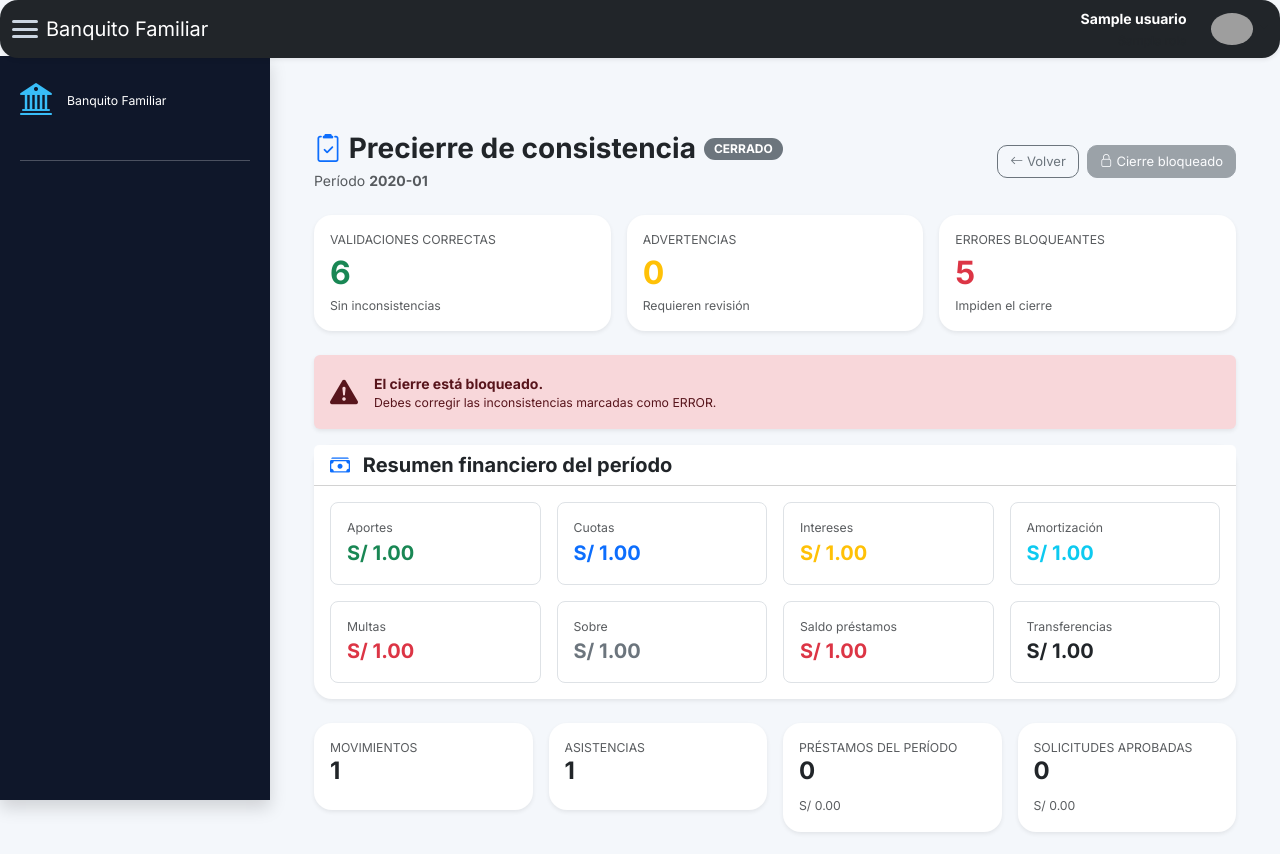
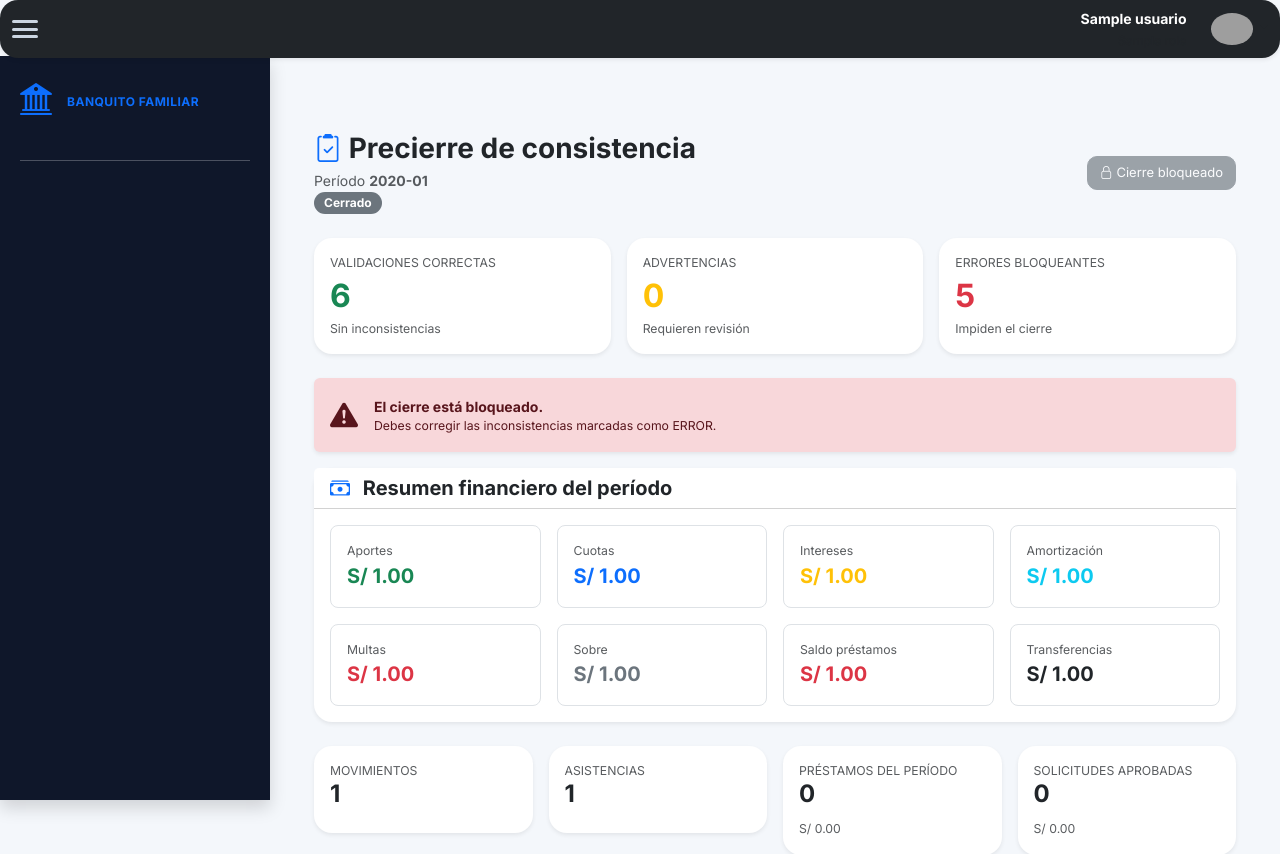
Before and after one commit to rcardenasch/AppBK, a Flask app: page /periodos/precierre/1 in a window 1280 px wide. Shown: the top 854 px of the page. Run offline with Flask 3, Linux system fonts and the light colour scheme; a user stored in the database is signed in; tables that the repository leaves empty hold one stand-in row (values such as "Sample post"); parts of the project's set-up code (start-up, migrations or seed data) failed here and were passed over; some libraries are stand-ins or nearby versions; grey boxes are pictures that could not be loaded.

Commit message:
Trabajo Commit - Ap BK

```diff
--- a/static/js/simulacion_transferencias.js
+++ b/static/js/simulacion_transferencias.js
@@ -998,14 +998,12 @@ document.addEventListener("DOMContentLoaded", () => {
                             {
 
                                 method: "POST",
-
                                 headers: {
 
                                     "Content-Type":
                                         "application/json"
 
                                 },
-
                                 body:
                                     JSON.stringify(
                                         datos
@@ -1031,7 +1029,6 @@ document.addEventListener("DOMContentLoaded", () => {
 
                     }
 
-
                     alert(
                         data.mensaje ||
                         "Distribución confirmada correctamente."
@@ -1056,7 +1053,6 @@ document.addEventListener("DOMContentLoaded", () => {
 
                     btnConfirmar.disabled =
                         false;
-
                     btnConfirmar.innerHTML =
                         `<i class="bi bi-check-circle"></i>
                          Confirmar distribución`;
--- a/templates/components/navbar.html
+++ b/templates/components/navbar.html
@@ -8,7 +8,7 @@
         </button>
 
         <!-- Título/Logo del sistema (Opcional, ayuda visualmente al lado de la hamburguesa) -->
-        <a class="navbar-brand ms-2" href="#">Banquito Familiar</a>
+        <a class="navbar-brand ms-2" href="#"></a>
 
         <div class="ms-auto d-flex align-items-center">
             <div class="text-end me-4">
--- a/templates/components/sidebar.html
+++ b/templates/components/sidebar.html
@@ -1,8 +1,9 @@
 <aside id="sidebar" class="sidebar shadow">
     <div class="logo">
-        <i class="bi bi-bank2"></i>
+        <i class="bi bi-bank2 text-primary"></i>
         <div>
-            <small>Banquito Familiar</small>
+            <small class="text-primary small fw-bold text-uppercase pb-1"
+                style="font-size: 0.75rem; letter-spacing: 0.5px;">Banquito Familiar</small>
         </div>
     </div>
 
@@ -20,9 +21,9 @@
         <!-- SEPARATOR: usuarios -->
         <!-- border-secondary hace que la línea divisoria también sea visible en fondo oscuro -->
         <li class="nav-item mt-3 pt-2 border-top border-secondary">
-            <span class="nav-link text-light small fw-bold text-uppercase pb-1 opacity-75"
-                style="font-size: 0.75rem; letter-spacing: 0.5px;">
-                Gestión de Usuarios
+            <span class="nav-link text-secondary small fw-bold text-uppercase pb-1 opacity-75"
+                style="font-size: 0.65rem; letter-spacing: 0.5px;">
+                Gestión de Accesos
             </span>
         </li>
         <li class="nav-item">
@@ -33,16 +34,17 @@
         <li class="nav-item mt-3 pt-2 border-top border-secondary">
             {% endif %}
             {% if current_user.rol.nombre in ["Tesorero", "Administrador","Socio"] %}
-            <span class="nav-link text-light small fw-bold text-uppercase pb-1 opacity-75"
-                style="font-size: 0.75rem; letter-spacing: 0.5px;">
+            <span class="nav-link text-secondary small fw-bold text-uppercase pb-1 opacity-75"
+                style="font-size: 0.65rem; letter-spacing: 0.5px;">
                 Estado Cuenta Socio
             </span>
+
         </li>
         <li class="nav-item">
             <a href="{{ url_for('socio_portal.mi_estado_cuenta', periodo_Id=periodo.id if periodo else periodo_respaldo_id) }}"
                 class="nav-link text-light-hover d-flex align-items-center gap-2">
                 <!-- OPCIÓN 1: Billetera/Finanzas (Recomendado) -->
-                <i class="bi bi-wallet2"></i> Portal
+                <i class="bi bi-cash-coin me-2 text-secondary"></i> Portal
 
                 <!-- OPCIÓN 2: Reporte/Extracto de cuenta (Descomenta si prefieres este) -->
                 <!-- <i class="bi bi-file-earmark-bar-graph"></i> Portal -->
@@ -55,25 +57,87 @@
         {% if current_user.rol.nombre in ["Tesorero", "Administrador"] %}
         <!-- SEPARATOR: GESTIÓN -->
         <!-- border-secondary hace que la línea divisoria también sea visible en fondo oscuro -->
-        <li class="nav-item mt-3 pt-2 border-top border-secondary">
-            <span class="nav-link text-light small fw-bold text-uppercase pb-1 opacity-75"
-                style="font-size: 0.75rem; letter-spacing: 0.5px;">
-                Gestión de Socios
-            </span>
+
+        <span class="nav-link text-secondary small fw-bold text-uppercase pb-1 opacity-75"
+            style="font-size: 0.65rem; letter-spacing: 0.5px;">
+            Gestión de Socios
+        </span>
         </li>
         <li class="nav-item">
             <a href="{{ url_for('socios.detalle', id=1) }}" class="nav-link">
-                <i class="bi bi-people"></i> Socios
+                <i class="bi-person-vcard text-secondary"></i> Socios
             </a>
         </li>
         <li class="nav-item">
             <a href="{{ url_for('acciones.index') }}" class="nav-link">
-                <i class="bi bi-people"></i> Acciones
+                <i class="bi bi-person-up text-secondary"></i> Acciones
+            </a>
+        </li>
+        <li class="nav-item">
+            <a href="{{ url_for('prestamos.saldos_iniciales') }}" class="nav-link">
+                <i class="bi bi-calendar-event text-secondary"></i> Saldos Iniciales
             </a>
         </li>
         <li class="nav-item">
             <a href="{{ url_for('prestamos.index') }}" class="nav-link">
-                <i class="bi bi-people"></i> Prestamos
+                <i class="bi bi-people text-secondary"></i> Prestamos
+            </a>
+        </li>
+
+        <!-- SEPARATOR: PROCESOS Y FINANZAS -->
+        <li class="nav-item mt-3 pt-2 border-top border-secondary">
+            <span class="nav-link text-secondary small fw-bold text-uppercase pb-1 opacity-75"
+                style="font-size: 0.65rem; letter-spacing: 0.5px;">
+                Operaciones y Finanzas
+            </span>
+        </li>
+        <li class="nav-item">
+            <a href="{{ url_for('solicitudes.index') }}" class="nav-link">
+                <i class="bi bi-file-earmark-text text-success"></i> Solicitud Préstamo
+            </a>
+        </li>
+        <li class="nav-item">
+            <a href="{{ url_for('asistencias.index') }}" class="nav-link">
+                <i class="bi bi-calendar-check text-success"></i> Asistencia
+            </a>
+        </li>
+        <li class="nav-item">
+            <a href="{{ url_for('distribucion.index', periodo_id=periodo.id if periodo else periodo_respaldo_id) }}"
+                class="nav-link">
+                <i class="bi bi-diagram-3 text-success"></i> Distribución Préstamo
+            </a>
+        </li>
+        <li class="nav-item">
+            <a href="{{ url_for('distribucion.simulacion_transferencias', periodo_id=periodo.id if periodo else periodo_respaldo_id) }}"
+                class="nav-link">
+                <i class="bi bi-arrow-left-right text-success"></i> Transferencia
+            </a>
+        </li>
+        <li class="nav-item">
+            <a href="{{ url_for('socios.multas_periodo', periodo_id=periodo.id if periodo else periodo_respaldo_id) }}"
+                class="nav-link">
+                    <i class="bi bi-clipboard-data-fill text-danger"></i> Multas Post
+
+            </a>
+        </li>
+        <li class="nav-item">
+            <a href="{{ url_for('periodos.precierre', periodo_id=periodo.id if periodo else periodo_respaldo_id) }}"
+                class="nav-link">
+                <i class="bi bi-card-checklist text-success"></i> Precierre
+            </a>
+        </li>
+
+        <!-- SEPARATOR: CONFIGURACIÓN -->
+        <li class="nav-item mt-3 pt-2 border-top border-secondary">
+            <span class="nav-link text-secondary small fw-bold text-uppercase pb-1 opacity-75"
+                style="font-size: 0.65rem; letter-spacing: 0.5px;">
+                Sistema
+            </span>
+        </li>
+
+        <li class="nav-item">
+            <a href="{{ url_for('configuracion.index') }}" class="nav-link">
+                <i class="bi bi-gear"></i> Configuración
             </a>
         </li>
         <li class="nav-item">
@@ -81,59 +145,11 @@
                 <i class="bi bi-calendar-event"></i> Periodos
             </a>
         </li>
-        <li class="nav-item">
-            <a href="{{ url_for('prestamos.saldos_iniciales') }}" class="nav-link">
-                <i class="bi bi-calendar-event"></i> Saldos Iniciales
-            </a>
-        </li>
-        <!-- SEPARATOR: PROCESOS Y FINANZAS -->
-        <li class="nav-item mt-3 pt-2 border-top border-secondary">
-            <span class="nav-link text-light small fw-bold text-uppercase pb-1 opacity-75"
-                style="font-size: 0.75rem; letter-spacing: 0.5px;">
-                Operaciones y Finanzas
-            </span>
-        </li>
-        <li class="nav-item">
-            <a href="{{ url_for('solicitudes.index') }}" class="nav-link">
-                <i class="bi bi-file-earmark-text"></i> Solicitudes Prestamo
-            </a>
-        </li>
-        <li class="nav-item">
-            <a href="{{ url_for('asistencias.index') }}" class="nav-link">
-                <i class="bi bi-calendar-check"></i> Asistencia
-            </a>
-        </li>
-        <li class="nav-item">
-            <a href="{{ url_for('distribucion.index', periodo_id=periodo.id if periodo else periodo_respaldo_id) }}"
-                class="nav-link">
-                <i class="bi bi-diagram-3"></i> Distribución
-            </a>
-        </li>
-        <li class="nav-item">
-            <a href="{{ url_for('distribucion.simulacion_transferencias', periodo_id=periodo.id if periodo else periodo_respaldo_id) }}"
-                class="nav-link">
-                <i class="bi bi-arrow-left-right"></i> Transferencia
-            </a>
-        </li>
-        <li class="nav-item">
-            <a href="{{ url_for('socios.multas_periodo', periodo_id=periodo.id if periodo else periodo_respaldo_id) }}"
-                class="nav-link">
-                <i class="bi bi-card-checklist"></i> Multas Post
-            </a>
-        </li>
-        <li class="nav-item">
-            <a href="{{ url_for('periodos.precierre', periodo_id=periodo.id if periodo else periodo_respaldo_id) }}"
-                class="nav-link">
-                <i class="bi bi-card-checklist"></i> PreCierre
-            </a>
-        </li>
-
-
         <!-- SEPARATOR: CONFIGURACIÓN -->
         <li class="nav-item mt-3 pt-2 border-top border-secondary">
-            <span class="nav-link text-light small fw-bold text-uppercase pb-1 opacity-75"
-                style="font-size: 0.75rem; letter-spacing: 0.5px;">
-                Reportes y Sistema
+            <span class="nav-link text-secondary small fw-bold text-uppercase pb-1 opacity-75"
+                style="font-size: 0.65rem; letter-spacing: 0.5px;">
+                Reportes
             </span>
         </li>
         <li class="nav-item">
@@ -142,28 +158,22 @@
                 <i class="bi bi-bar-chart"></i> Estado de Operaciones
             </a>
         </li>
-
-        <li class="nav-item">
-            <a href="{{ url_for('configuracion.index') }}" class="nav-link">
-                <i class="bi bi-gear"></i> Configuración
-            </a>
-        </li>
     </ul>
 
     <div class="sidebar-footer mt-auto">
         <div class="card border-0 bg-primary text-white">
             <div class="card-body">
                 <small>Periodo Actual</small>
-                <h6>
+                <h10>
                     {{ periodo_actual }}
-                </h6>
+                </h10>
                 {% if periodo_abierto %}
                 <span class="badge bg-success">
-                    ABIERTO
+                    Abierto
                 </span>
                 {% else %}
                 <span class="badge bg-danger">
-                    CERRADO
+                    Cerrado
                 </span>
                 {% endif %}
             </div>
--- a/templates/periodos/precierre.html
+++ b/templates/periodos/precierre.html
@@ -12,66 +12,40 @@ Precierre {{ periodo.anio }}-{{ "%02d"|format(periodo.mes) }}
     <!-- CABECERA -->
     <!-- ========================================================= -->
 
-    <div class="d-flex flex-wrap
-                justify-content-between
-                align-items-center mb-4">
-
+    <div class="d-flex flex-wrap justify-content-between align-items-center mb-4">
         <div>
-
             <div class="d-flex align-items-center gap-2">
-
                 <h3 class="fw-bold mb-0">
                     <i class="bi bi-clipboard2-check text-primary"></i>
                     Precierre de consistencia
                 </h3>
-
-                {% if periodo.cerrado %}
-
-                    <span class="badge bg-secondary">
-                        CERRADO
-                    </span>
-
-                {% else %}
-
-                    <span class="badge bg-success">
-                        ABIERTO
-                    </span>
-
-                {% endif %}
-
             </div>
-
             <p class="text-muted mb-0 mt-1">
-
                 Período
                 <strong>
                     {{ periodo.anio }}-{{ "%02d"|format(periodo.mes) }}
                 </strong>
 
             </p>
+            {% if periodo.cerrado %}
+            <span class="badge bg-secondary">Cerrado</span>
+            {% else %}
+            <span class="badge bg-info">Abierto</span>
+            {% endif %}
 
         </div>
 
         <div class="d-flex gap-2">
 
-            <a href="{{ url_for('periodos.index') }}"
-               class="btn btn-outline-secondary">
-
-                <i class="bi bi-arrow-left"></i>
-                Volver
-            </a>
             {% if puede_cerrar %}
             <a href="{{ url_for('periodos.index') }}">
-                <button type="submit"
-                        class="btn btn-success">
+                <button type="submit" class="btn btn-success">
                     <i class="bi bi-lock-fill"></i>
                     Ir a Cerrar período
                 </button>
             </a>
             {% else %}
-            <button type="button"
-                    class="btn btn-secondary"
-                    disabled>
+            <button type="button" class="btn btn-secondary" disabled>
                 <i class="bi bi-lock"></i>
                 Cierre bloqueado
             </button>
@@ -441,11 +415,8 @@ Precierre {{ periodo.anio }}-{{ "%02d"|format(periodo.mes) }}
 
                                 {% if v.detalle %}
 
-                                    <button
-                                        type="button"
-                                        class="btn btn-sm
-                                               btn-outline-primary"
-                                        data-bs-toggle="collapse"
+                                <button type="button" class="btn btn-sm
+                                               btn-outline-primary" data-bs-toggle="collapse"
                                     data-bs-target="#detalle{{ loop.index }}">
 
                                     <i class="bi bi-eye"></i>
@@ -469,12 +440,9 @@ Precierre {{ periodo.anio }}-{{ "%02d"|format(periodo.mes) }}
 
                         <tr>
 
-                            <td colspan="5"
-                                class="p-0">
+                            <td colspan="5" class="p-0">
 
-                                <div
-                                    id="detalle{{ loop.index }}"
-                                    class="collapse">
+                                <div id="detalle{{ loop.index }}" class="collapse">
 
                                     <div class="p-3 bg-light">
 
--- a/templates/socios/portal.html
+++ b/templates/socios/portal.html
@@ -396,7 +396,7 @@
                                             PRÉSTAMO
                                         </span>
 
-                                        <div class="fw-bold" style="font-size:.85rem;">
+                                        <div class="fw-bold text-secondary" style="font-size:.65rem;">
                                             #{{ prestamo.id }}
                                         </div>
                                     </div>
```
Lines whose indentation alone changed are shown as unchanged.
